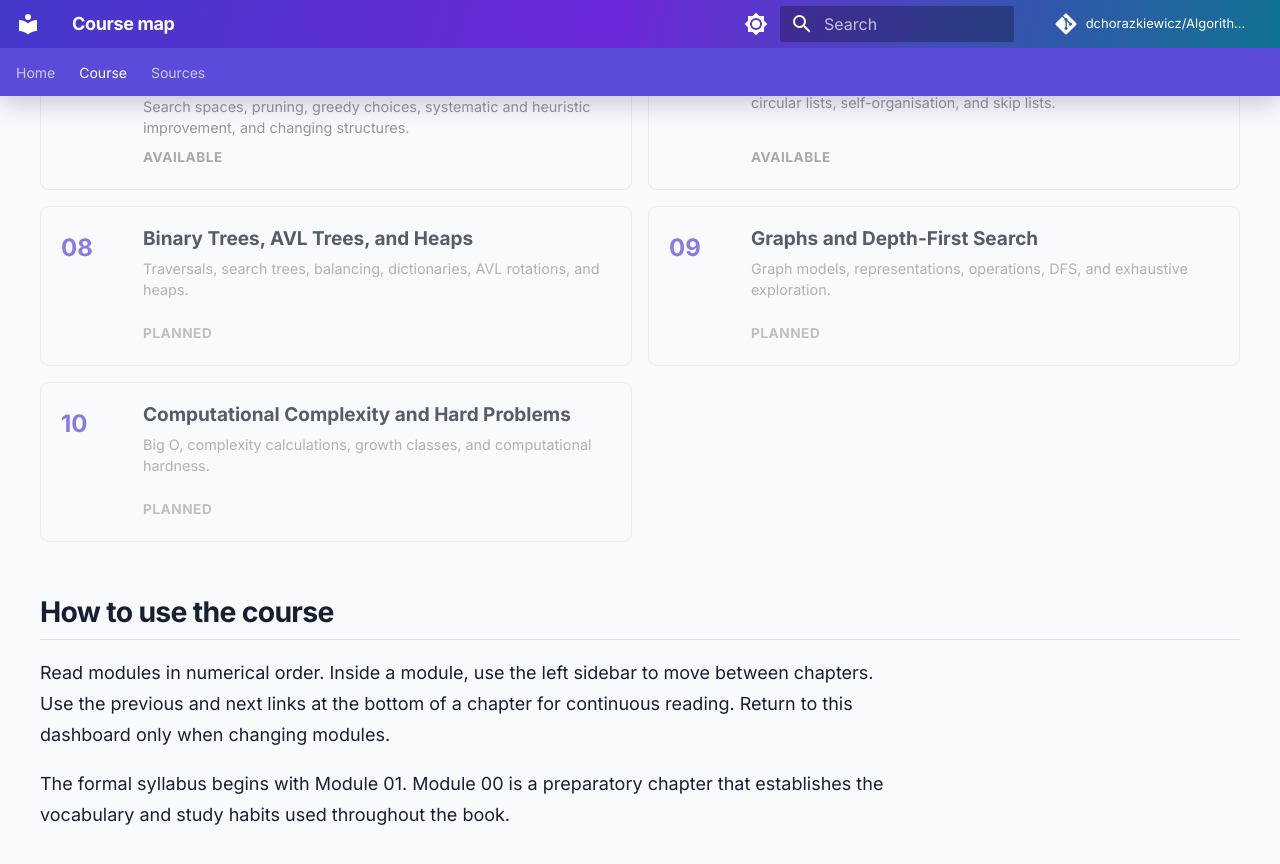
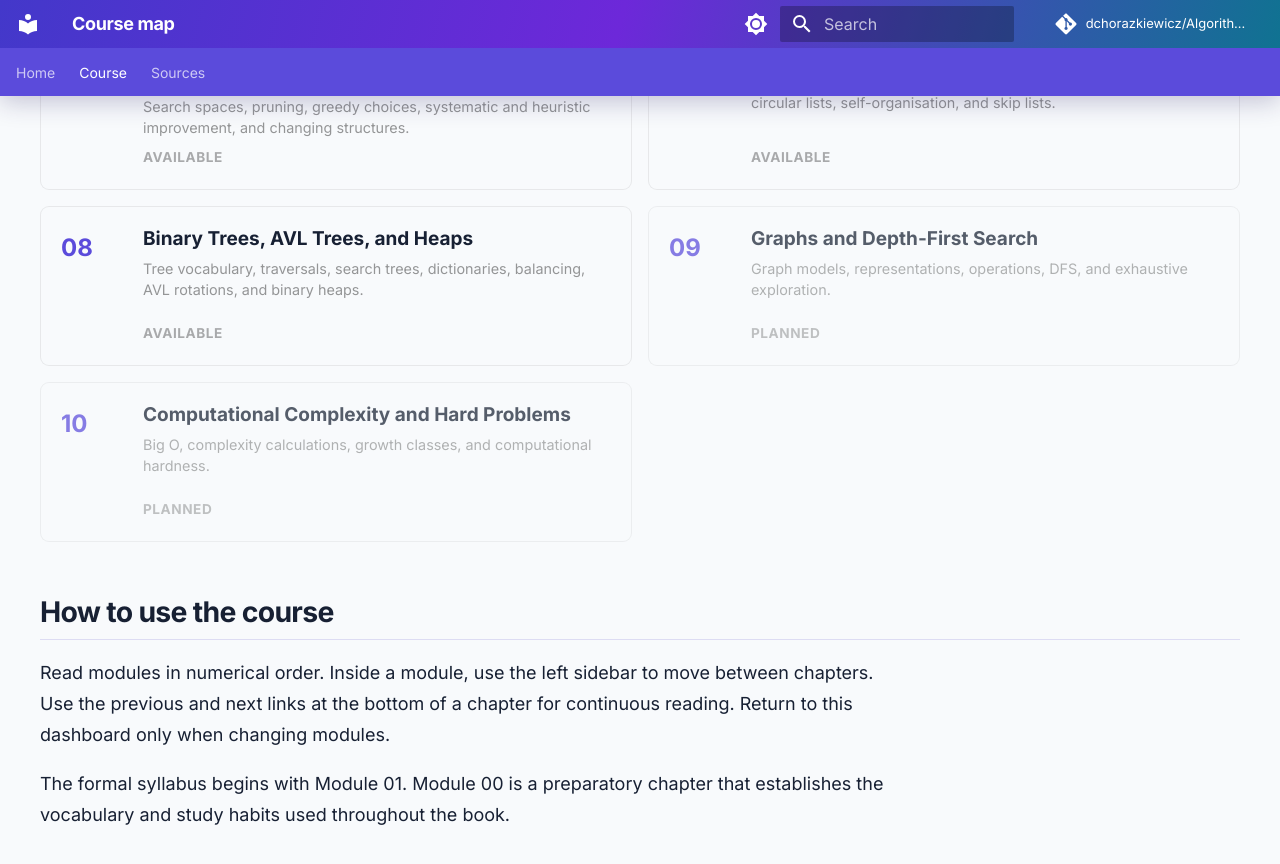
Before and after one commit to dchorazkiewicz/Algorithms_and_Complexity, an MkDocs documentation site: the page built from docs/course/index.md, in a window 1280 px wide and 900 px high, scrolled down 867 px. Shown: the top 864 px of the window. Built offline with MkDocs 1.6.1 and Material for MkDocs 9.7.7, drawn with Linux system fonts in a browser that asks for light colours; comment, search, counter and statistics services are not loaded.

Commit message:
Mark Module 08 available on course dashboard

```diff
--- a/docs/course/index.md
+++ b/docs/course/index.md
@@ -17,7 +17,7 @@ Choose a module from the dashboard. The course map is the only page that shows t
   <a class="module-tile module-tile--available" href="05-functions-call-stack-and-recursion/"><span class="module-tile__number">05</span><span class="module-tile__body"><strong>Functions, the Call Stack, and Recursion</strong><small>Function environments, side effects, stack frames, recursive execution, explicit stacks, and failure modes.</small><em>Available</em></span></a>
   <a class="module-tile module-tile--available" href="06-backtracking-greedy-and-dynamic-structures/"><span class="module-tile__number">06</span><span class="module-tile__body"><strong>Backtracking, Greedy Methods, and Dynamic Structures</strong><small>Search spaces, pruning, greedy choices, systematic and heuristic improvement, and changing structures.</small><em>Available</em></span></a>
   <a class="module-tile module-tile--available" href="07-lists-stacks-queues-and-priority-queues/"><span class="module-tile__number">07</span><span class="module-tile__body"><strong>Lists, Stacks, Queues, and Priority Queues</strong><small>Linked structures, LIFO and FIFO interfaces, priority ordering, circular lists, self-organisation, and skip lists.</small><em>Available</em></span></a>
-  <div class="module-tile module-tile--planned"><span class="module-tile__number">08</span><span class="module-tile__body"><strong>Binary Trees, AVL Trees, and Heaps</strong><small>Traversals, search trees, balancing, dictionaries, AVL rotations, and heaps.</small><em>Planned</em></span></div>
+  <a class="module-tile module-tile--available" href="08-binary-trees-avl-and-heaps/"><span class="module-tile__number">08</span><span class="module-tile__body"><strong>Binary Trees, AVL Trees, and Heaps</strong><small>Tree vocabulary, traversals, search trees, dictionaries, balancing, AVL rotations, and binary heaps.</small><em>Available</em></span></a>
   <div class="module-tile module-tile--planned"><span class="module-tile__number">09</span><span class="module-tile__body"><strong>Graphs and Depth-First Search</strong><small>Graph models, representations, operations, DFS, and exhaustive exploration.</small><em>Planned</em></span></div>
   <div class="module-tile module-tile--planned"><span class="module-tile__number">10</span><span class="module-tile__body"><strong>Computational Complexity and Hard Problems</strong><small>Big O, complexity calculations, growth classes, and computational hardness.</small><em>Planned</em></span></div>
 </div>
```
